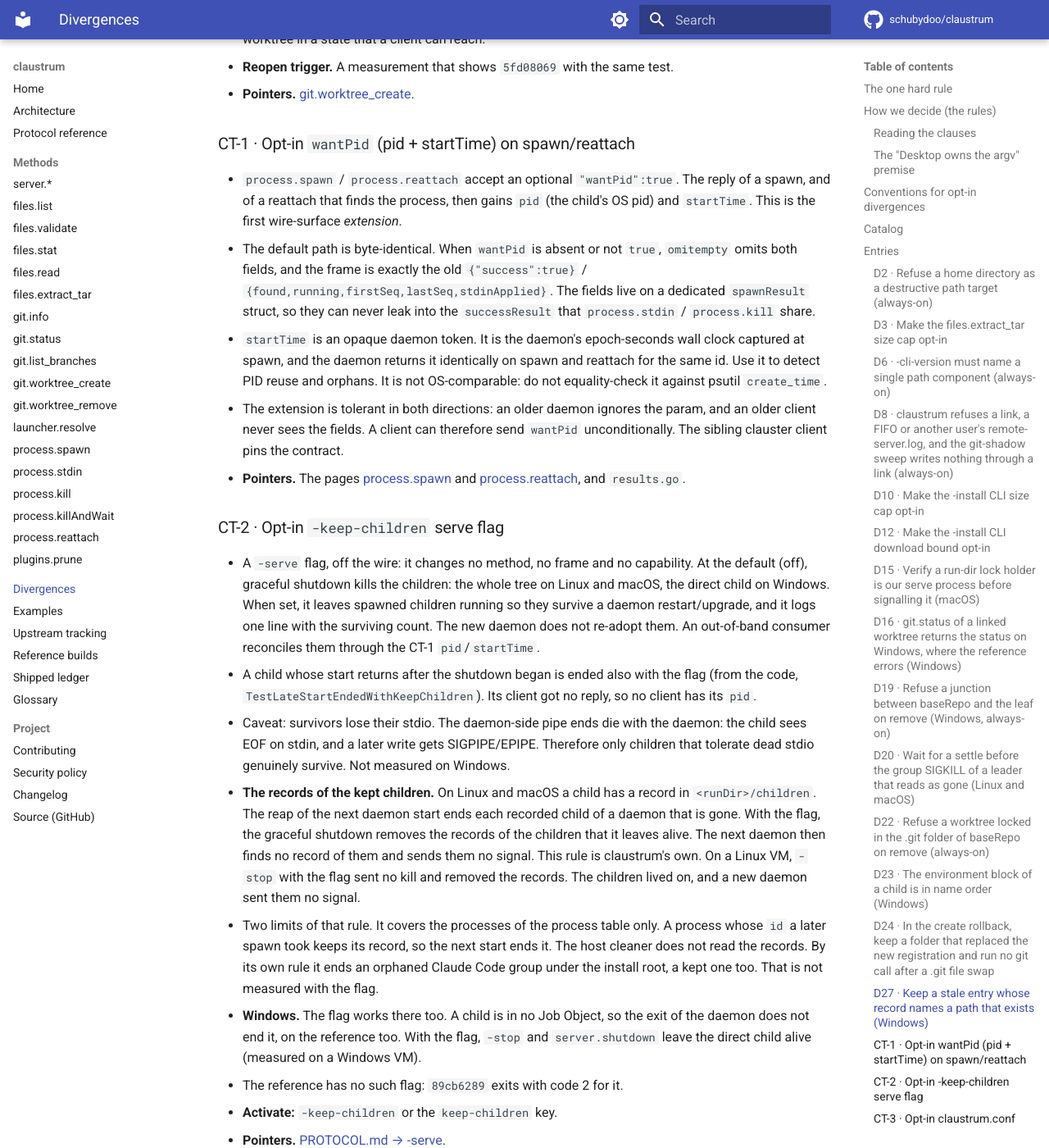
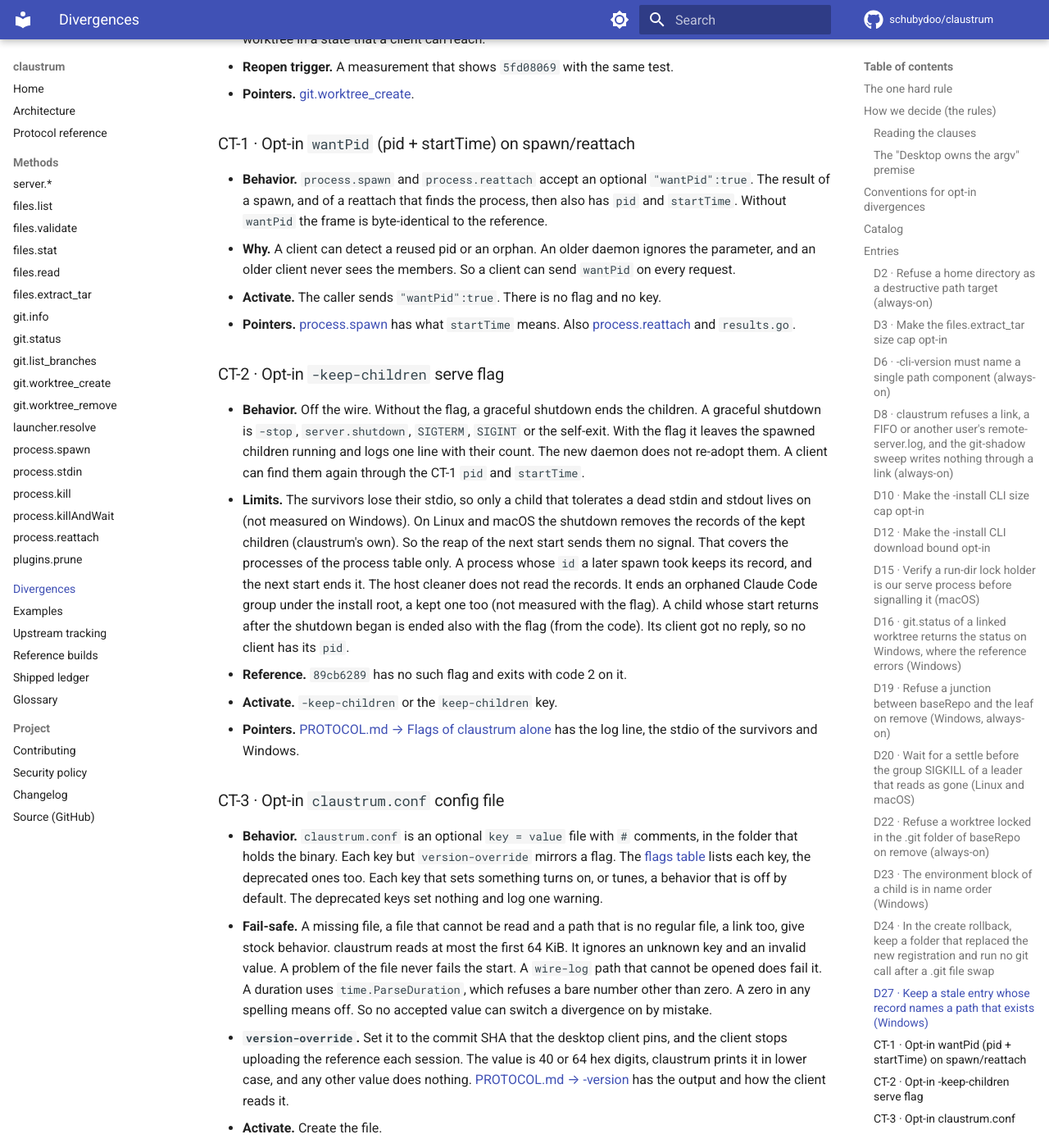
Before and after one commit to schubydoo/claustrum, an MkDocs documentation site: the page built from docs/DIVERGENCES.md, in a window 1280 px wide and 1400 px high, scrolled down 14819 px. Shown: the whole window at 82% size. Built offline with MkDocs 1.6.1 and Material for MkDocs 9.7.7, drawn with Linux system fonts in a browser that asks for light colours; comment, search, counter and statistics services are not loaded; some of the changed text lies outside the part shown.

Commit message:
docs: cut the CT and retired entries of DIVERGENCES.md and lower its limit (#683)
* docs: cut the CT and retired entries of DIVERGENCES.md and lower its limit

Co-Authored-By: Claude Opus 5.5 <noreply@anthropic.com>

* docs: fix the CT-2, CT-3 and D13 claims that pass 1 of the claim check found

Co-Authored-By: Claude Opus 5.5 <noreply@anthropic.com>

* docs: name every graceful shutdown of CT-2 and the own steps of D13 and D17 in triage

Co-Authored-By: Claude Opus 5.5 <noreply@anthropic.com>

* docs: answer the review of the CT and retired cut

Co-Authored-By: Claude Opus 5.5 <noreply@anthropic.com>

---------

Co-authored-by: Schuby <12485317+schubydoo@users.noreply.github.com>
Co-authored-by: Claude Opus 5.5 <noreply@anthropic.com>

```diff
--- a/docs/DIVERGENCES.md
+++ b/docs/DIVERGENCES.md
@@ -609,213 +609,167 @@ no flag and no key.
 
 ### CT-1 · Opt-in `wantPid` (pid + startTime) on spawn/reattach { #ct-1 }
 
-- `process.spawn` / `process.reattach` accept an optional `"wantPid":true`. The
-  reply of a spawn, and of a reattach that finds the process, then gains `pid`
-  (the child's OS pid) and `startTime`. This is the first wire-surface
-  *extension*.
-- The default path is byte-identical. When `wantPid` is absent or not `true`,
-  `omitempty` omits both fields, and the frame is exactly the old
-  `{"success":true}` / `{found,running,firstSeq,lastSeq,stdinApplied}`. The fields live on a
-  dedicated `spawnResult` struct, so they can never leak into the `successResult`
-  that `process.stdin` / `process.kill` share.
-- `startTime` is an opaque daemon token. It is the daemon's epoch-seconds wall
-  clock captured at spawn, and the daemon returns it identically on spawn and
-  reattach for the same id. Use it to detect PID reuse and orphans. It is not
-  OS-comparable: do not equality-check it against psutil `create_time`.
-- The extension is tolerant in both directions: an older daemon ignores the param,
-  and an older client never sees the fields. A client can therefore send `wantPid`
-  unconditionally. The sibling clauster client pins the contract.
-- **Pointers.** The pages [process.spawn](protocol/process-spawn.md#response) and
-  [process.reattach](protocol/process-reattach.md), and `results.go`.
+- **Behavior.** `process.spawn` and `process.reattach` accept an optional
+  `"wantPid":true`. The result of a spawn, and of a reattach that finds the
+  process, then also has `pid` and `startTime`. Without `wantPid` the frame is
+  byte-identical to the reference.
+- **Why.** A client can detect a reused pid or an orphan. An older daemon ignores
+  the parameter, and an older client never sees the members. So a client can
+  send `wantPid` on every request.
+- **Activate.** The caller sends `"wantPid":true`. There is no flag and no key.
+- **Pointers.** [process.spawn](protocol/process-spawn.md#response) has what
+  `startTime` means. Also [process.reattach](protocol/process-reattach.md) and
+  `results.go`.
 
 ### CT-2 · Opt-in `-keep-children` serve flag { #ct-2 }
 
-- A `-serve` flag, off the wire: it changes no method, no frame and no capability.
-  At the default (off), graceful shutdown kills the children: the whole tree on
-  Linux and macOS, the direct child on Windows. When set, it
-  leaves spawned children running so they survive a daemon restart/upgrade, and it
-  logs one line with the surviving count. The new daemon does not re-adopt them. An
-  out-of-band consumer reconciles them through the CT-1 `pid`/`startTime`.
-- A child whose start returns after the shutdown began is ended also with the flag
-  (from the code, `TestLateStartEndedWithKeepChildren`). Its client got no reply,
-  so no client has its `pid`.
-- Caveat: survivors lose their stdio. The daemon-side pipe ends die with the
-  daemon: the child sees EOF on stdin, and a later write gets SIGPIPE/EPIPE.
-  Therefore only children that tolerate dead stdio genuinely survive. Not measured
-  on Windows.
-- **The records of the kept children.** On Linux and macOS a child has a record in
-  `<runDir>/children`. The reap of the next daemon start ends each recorded
-  child of a daemon that is gone. With the flag, the graceful shutdown removes the
-  records of the children that it leaves alive. The next daemon then finds no
-  record of them and sends them no signal. This rule is claustrum's own. On a
-  Linux VM, `-stop` with the flag sent no kill and removed the records. The
-  children lived on, and a new daemon sent them no signal.
-- Two limits of that rule. It covers the processes of the process table only. A
-  process whose `id` a later spawn took keeps its record, so the next start ends
-  it. The host cleaner does not read the records. By its own rule it ends an
-  orphaned Claude Code group under the install root, a kept one too. That is not
-  measured with the flag.
-- **Windows.** The flag works there too. A child is in no Job Object, so the exit
-  of the daemon does not end it, on the reference too. With the flag, `-stop` and
-  `server.shutdown` leave the direct child alive (measured on a Windows VM).
-- The reference has no such flag: `89cb6289` exits with code 2 for it.
-- **Activate:** `-keep-children` or the `keep-children` key.
-- **Pointers.** [PROTOCOL.md → -serve](PROTOCOL.md#-serve-run-the-daemon).
+- **Behavior.** Off the wire. Without the flag, a graceful shutdown ends the
+  children. A graceful shutdown is `-stop`, `server.shutdown`, `SIGTERM`,
+  `SIGINT` or the self-exit. With the flag it leaves the spawned children
+  running and logs one line with their count. The new daemon does not re-adopt
+  them. A client can find them again through the CT-1 `pid` and `startTime`.
+- **Limits.** The survivors lose their stdio, so only a child that tolerates a
+  dead stdin and stdout lives on (not measured on Windows). On Linux and macOS
+  the shutdown removes the records of the kept children (claustrum's own). So the reap of the next start
+  sends them no signal. That covers the processes of the process table only.
+  A process whose `id` a later spawn took keeps its record, and the next start
+  ends it. The host cleaner does not read the records. It ends an orphaned
+  Claude Code group under the install root, a kept one too (not measured with
+  the flag). A child whose start returns after the shutdown began is ended also
+  with the flag (from the code). Its client got no reply, so no client has its
+  `pid`.
+- **Reference.** `89cb6289` has no such flag and exits with code 2 on it.
+- **Activate.** `-keep-children` or the `keep-children` key.
+- **Pointers.** [PROTOCOL.md → Flags of claustrum
+  alone](PROTOCOL.md#flags-of-claustrum-alone) has the log line, the stdio of the
+  survivors and Windows.
 
 ### CT-3 · Opt-in `claustrum.conf` config file { #ct-3 }
 
-- A single place to turn deviations on. Absent ⇒ stock. This is an optional
-  `key = value` file, read from the directory that holds the binary. If the file is
-  missing, unreadable, non-regular, or malformed, claustrum behaves as a stock
-  replica. Every key gates an already-opt-in divergence. The file adds zero new
-  dependency (stdlib `bufio` + `strings.Cut`, `#` comments). claustrum ignores
-  unknown keys and invalid values, which keeps the format forward-compatible and
-  fail-safe. Precedence: explicit CLI flag > config > default.
-- Keys mirror the flags: `version-override`, `keep-children`, `metrics-addr`,
-  `wire-log`, `wire-log-max-string`, `listen-pipe`, `max-extract-bytes` (D3), `max-cli-bytes` (D10),
-  `cli-download-timeout` (D12). Four more keys are deprecated and set
-  nothing: `files-read-regular-only` (retired D4), `git-timeout` (retired D5),
-  `cli-probe-timeout` (retired D11) and `libc-probe-timeout` (retired D14). Durations use `time.ParseDuration`, which
-  rejects a bare number, except zero. Zero parses in unboundedly many spellings and
-  always means disabled. No accepted oddity can switch a divergence *on*.
-- `version-override` makes claustrum a permanent drop-in. The desktop client
-  decides whether to re-upload the daemon: it runs `<bin> --version` on the cached
-  `~/.claude/remote/srv/<pinned-sha>/server` and matches the output against the SHA
-  it pins. Stock claustrum prints its own version, so the client re-SFTPs the
-  reference every session. Set the key to that bare commit SHA. A 40-hex git SHA-1
-  is accepted, and a 64-hex value is accepted too. Anything else is a no-op.
-  claustrum then prints
-  `claude-ssh <sha> (via Claustrum …)`, the client hits the cache, and it stops
-  overwriting.
-- **Off the wire, off by default.** `-version` is CLI stdout, not a JSON-RPC frame.
-  `server.capabilities` still reports claustrum's own version.
-- Fail-safe and hardened: regular-file-only via `Lstat`, `io.LimitReader` ≤ 64 KiB,
-  per-key validation (`version-override` gated to
-  `^(?:[0-9a-fA-F]{40}|[0-9a-fA-F]{64})$` and lower-cased). claustrum uses every
-  value as data, never as a format string. Any doubt → stock. Startup never fails.
-- **Pointers.** [PROTOCOL.md → -version](PROTOCOL.md#-version), and `config.go`.
+- **Behavior.** `claustrum.conf` is an optional `key = value` file with `#`
+  comments, in the folder that holds the binary. Each key but
+  `version-override` mirrors a flag. The
+  [flags table](PROTOCOL.md#flags-and-config-keys) lists each key, the
+  deprecated ones too. Each key that sets something turns on, or tunes, a behavior
+  that is off by default. The deprecated keys set nothing and log one
+  warning.
+- **Fail-safe.** A missing file, a file that cannot be read and a path that is no
+  regular file, a link too, give stock behavior. claustrum reads at most the
+  first 64 KiB. It ignores an unknown key and an invalid value. A problem of the
+  file never fails the start. A `wire-log` path that cannot be opened does fail
+  it. A duration uses `time.ParseDuration`, which
+  refuses a bare number other than zero. A zero in any spelling means off. So no
+  accepted value can switch a divergence on by mistake.
+- **`version-override`.** Set it to the commit SHA that the desktop client pins,
+  and the client stops uploading the reference each session. The value is 40 or
+  64 hex digits, claustrum prints it in lower case, and any other value does
+  nothing. [PROTOCOL.md → -version](PROTOCOL.md#-version) has the output and
+  how the client reads it.
+- **Activate.** Create the file.
+- **Pointers.** `config.go`.
 
 ### CT-4 · Opt-in hardened token persistence — deferred idea { #ct-4 }
 
-- **Context.** The daemon persists its token to `daemon.token` (`0600`) beside the
-  socket, so a client can reconnect. That is parity, and it is on by default
-  (`tokenpersist.go`). There are two accepted parity caveats. The file survives an
-  unclean kill or crash, because cleanup runs only on graceful shutdown. And on
-  Windows, `0600` is not an owner-only DACL.
-- **Idea (not built).** A `claustrum.conf` key, for example `persist-token = false`,
-  or a Windows owner-only DACL on the file, or both. These are for operators who
-  prefer a smaller on-disk
-  token window over drop-in reconnect. Must stay absent ⇒ stock.
-- **Why deferred.** There is no demand. The default matches the reference, and the
-  socket directory is already owner-scoped in the real deployment. We record the
-  idea so the security trade-off is not lost.
-- **Pointers.** [PROTOCOL.md → Token persistence](PROTOCOL.md#token-persistence-daemontoken), and `tokenpersist.go`.
+- **Idea (not built).** A `claustrum.conf` key such as `persist-token = false`,
+  or an owner-only DACL on `daemon.token` on Windows, or both. It is for an
+  operator who prefers a smaller on-disk token window over reconnect. Without
+  the key the daemon stays stock.
+- **Why deferred.** There is no demand. The default matches the reference, and
+  the socket folder is owner-only in the real deployment.
+- **Pointers.** [PROTOCOL.md → Token
+  persistence](PROTOCOL.md#token-persistence-daemontoken) has the file and its
+  two caveats, and `tokenpersist.go`.
 
 ### CT-5 · Opt-in `-listen-pipe` Windows named-pipe transport { #ct-5 }
 
-- **Shipped.** `-listen-pipe` makes `-serve` *additionally* serve the exact same
-  NDJSON JSON-RPC dispatch over a Windows named pipe, concurrently with the
-  `AF_UNIX` socket. Off ⇒ stock. The wire contract, the field ordering and the
-  framing stay the same whether a request arrives over the socket or over the pipe.
-- **Why.** Without the pipe, a Windows client that cannot consume an `AF_UNIX`
-  socket cannot attach. Python `asyncio` is the notable example: its Windows
-  Proactor loop natively supports named pipes. This was clauster's ask.
-- **Discovery + auth.** claustrum picks the pipe name
-  (`\\.\pipe\claustrum-<instance-id>`, client-opaque) and publishes it to `rpc.pipe`
-  beside the socket (atomic write before accepting, and claustrum removes it on
-  graceful shutdown). Same in-band `"auth"` + `daemon.token` handshake. Owner-only
-  DACL (SDDL
-  `D:P(A;;GA;;;<current-user-SID>)`), local-only, no new authenticated surface
-  ([SECURITY.md](https://github.com/schubydoo/claustrum/blob/main/SECURITY.md)).
-- **Windows-only:** elsewhere claustrum ignores the flag and prints a warning
-  (`honorListenPipe`). A setup failure is non-fatal: the socket still serves.
-- **Activate:** `-listen-pipe` or the `listen-pipe` key.
-- **Pointers.** [PROTOCOL.md → Named-pipe transport](PROTOCOL.md#named-pipe-transport-windows-opt-in).
-  Also `pipetransport.go` and `pipetransport_windows.go`.
+- **Behavior.** On Windows, `-serve` also serves the same JSON-RPC dispatch over a
+  named pipe, beside the `AF_UNIX` socket, with the same frames and the same
+  `"auth"`. Other systems ignore the
+  flag and log a warning. A setup failure is not fatal, and the socket still
+  serves.
+- **Why.** A Windows client that cannot use an `AF_UNIX` socket can attach.
+  Python `asyncio` is the example: its Windows loop supports named pipes.
+- **Activate.** `-listen-pipe` or the `listen-pipe` key.
+- **Pointers.** [PROTOCOL.md → Named-pipe
+  transport](PROTOCOL.md#named-pipe-transport-windows-opt-in) has the name, the
+  file rules and the DACL. Also `pipetransport.go` and
+  `pipetransport_windows.go`.
 
 ## Retired entries
 
-A retired entry is a divergence that a later reference build, or a later
-measurement of the reference, made moot. The maintainer also retires an entry to
-follow the reference. Its number is not reused, and its old
-link points here. Where a retired entry had a flag, the flag and its
-`claustrum.conf` key are still accepted, set nothing, and log one warning. The
-warning comes in the mode of the flag, `-serve` or `-install`. A duration flag
+A retired entry is a divergence that the reference made moot, or one that the
+maintainer retired to follow the reference. It links to the home of its rule
+where it has one. Its number is not reused. A retired
+flag and its `claustrum.conf` key are still accepted and set nothing. Either one
+logs one warning in the mode of the flag, `-serve` or `-install`. A duration flag
 whose value does not parse fails the flag parse with exit 2 (from the code).
 
 ### D1 · Verify the `-cli-zst` blob against a supplied checksum (retired) { #d1 }
 
-Since `7d193f89` the reference checks a supplied `-cli-checksum` against the
-`-cli-zst` blob, and claustrum does the same. The compare is case-sensitive, and
-a mismatch answers `checksum mismatch` and keeps the blob.
+claustrum checks a supplied `-cli-checksum` against the `-cli-zst` blob, as the
+reference does: see [PROTOCOL.md → -install](PROTOCOL.md#-install-ensure-the-agent-cli).
 
 ### D4 · `files.read` refuses a file that is not regular (retired) { #d4 }
 
-D4 made that refusal opt-in, because older builds read such a path. `5fd08069`
-refuses it with `-32602 files.read: not a regular file` (Linux, macOS and
-Windows VMs), and claustrum now does the same with no switch. The flag
-`-files-read-regular-only` warns on `-serve`.
+`files.read` refuses a path that is not a regular file with no switch, as the
+reference does: see [files.read](protocol/files-read.md).
 
 ### D5 · Deadline on the `git` calls (retired) { #d5 }
 
-D5 made a deadline on the git calls opt-in. `5fd08069` stops the git calls of
-four methods at measured limits, and claustrum now has those limits, always. See
+The git calls have the time limits of the reference, always: see
 [PROTOCOL.md → Time limits of git calls](PROTOCOL.md#time-limits-of-git-calls).
-The flag `-git-timeout` warns on `-serve`.
 
 ### D7 · `-cli-version` must not collide with the install temp sweep (retired) { #d7 }
 
-Since `4534d86` the sweep removes an entry that is about 10 minutes old or more.
-So the reference installs a version such as `.fetch-1` and keeps it. claustrum
-does the same, and [D6](#d6) still applies to every version.
+A version with a sweep name, such as `.fetch-1`, installs and stays in that run,
+as on the reference: see [PROTOCOL.md → -install](PROTOCOL.md#-install-ensure-the-agent-cli).
+[D6](#d6) still applies to every version.
 
 ### D9 · Namespace-wide params binding (retired) { #d9 }
 
-A method now ignores a member that another method of its namespace reads, as
-`5fd08069` does (Linux, macOS and Windows VMs).
+A method ignores a member that another method of its namespace reads, as the
+reference does: see [PROTOCOL.md → Params presence and
+typing](PROTOCOL.md#params-presence-and-typing).
 
 ### D11 · Deadline on the `<cli> --version` run of `-install` (retired) { #d11 }
 
-The reference stops a present CLI at 30 s (Linux, macOS and Windows). It stops
-a CLI that it installed in the same run at 120 s. It answers a `cli unresponsive: …`
-`cliError` with `"cliUnresponsive":true`. claustrum now does the
-same, always. The flag `-cli-probe-timeout` warns on `-install`.
+D11 made a deadline on that run opt-in, and claustrum now stops it at the 30 s and
+120 s of the reference, always: see
+[PROTOCOL.md → -install](PROTOCOL.md#-install-ensure-the-agent-cli).
 
 ### D13 · `-install` verified the checksum before decompressing (retired) { #d13 }
 
-`5fd08069` decompresses first and answers the decoder text with a right or a
-wrong checksum. claustrum now decompresses into the staging file first and
-verifies before the chmod, the clear and the rename.
+claustrum decompresses into the staging file first, as the reference does, so a
+body that is no zstd archive answers the decoder text. The checksum test comes
+before the chmod, the clear and the rename (claustrum's own): see
+[PROTOCOL.md → -install](PROTOCOL.md#-install-ensure-the-agent-cli).
 
 ### D14 · Deadline on the `ldd --version` libc probe (retired) { #d14 }
 
-Since `19f30c46` the reference bounds `ldd` at 5 s and then waits up to about
-2 s for its output. claustrum now does the same, always. The flag
-`-libc-probe-timeout` warns on `-install`.
+The `ldd` probe has the 5 s bound of the reference, always: see
+[PROTOCOL.md → -install](PROTOCOL.md#-install-ensure-the-agent-cli).
 
 ### D17 · An abandoned `lsof` run reads as busy, not idle (retired) { #d17 }
 
-Take an idle daemon whose `lsof` run `SIGKILL` cannot end. There `5fd08069`
-also sends no SIGTERM. It keeps the run dir and logs the same refusal line
-(macOS VM).
-claustrum takes longer for that pass, but no signal and no folder differ, so it
-is no divergence.
+On macOS an idle daemon whose `lsof` run `SIGKILL` cannot end gets no SIGTERM
+and keeps its run dir, as on the reference. Only the time of that pass differs:
+see [PROTOCOL.md → The `lsof` reads](PROTOCOL.md#the-lsof-reads-macos).
 
 ### D18 · `-cli-version` must not start with `.blob-` (retired) { #d18 }
 
-`5fd08069` counts and removes no `.blob-` file, because its prune counts version
-files only (Linux, macOS and Windows VMs). claustrum writes no `.blob-` file
-now, and it accepts such a version.
+The prune counts version files only, as on the reference. claustrum writes no
+`.blob-` file now, and it accepts a version that starts with `.blob-`.
 
 ### D21 · A second daemon on a live socket appends to `remote-server.log` (retired) { #d21 }
 
-On Windows the launcher now truncates a held log, and each daemon writes at its
-own offset, as `5fd08069` does (Windows VM).
+On Windows the launcher truncates a held log, and each daemon writes at its own
+offset, as on the reference: see [PROTOCOL.md → Daemon
+log](PROTOCOL.md#daemon-log-remote-serverlog).
 
 ### D25 · Answer `"unavailable"` for the peer check and serve every caller (retired) { #d25 }
 
-On Linux claustrum now checks the namespaces of each caller, with the frames of
-`5fd08069` (Linux VM).
+On Linux claustrum checks the namespaces of each caller with the frames of the
+reference: see [server.capabilities](protocol/server.md#the-peer-check).
 
 ## Candidates considered but not taken
 
```
Also changed, not shown: docs/ARCHITECTURE.md (+2 -2 lines), docs/UPSTREAM-TRACKING.md (+3 -1 lines), docs/protocol/process-spawn.md (+1 -1 lines), 1 other file.
